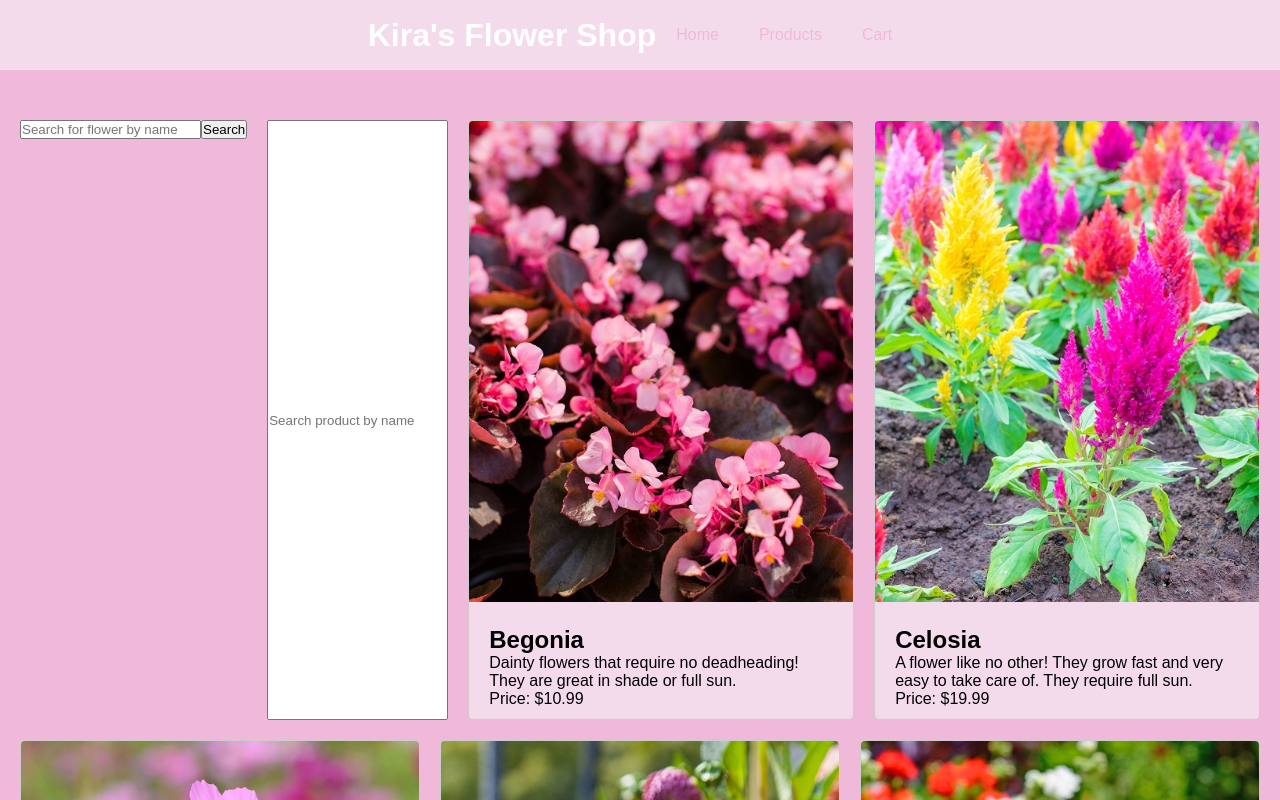
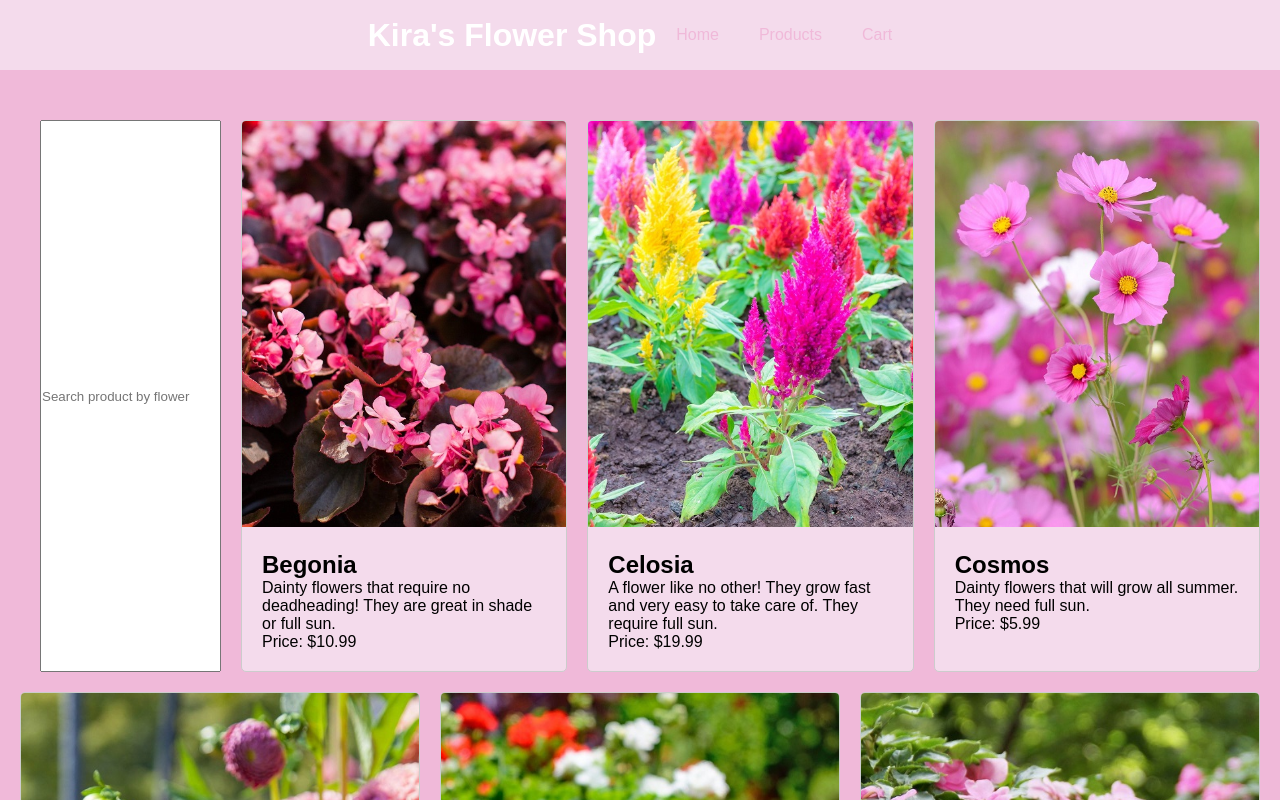
Before and after one commit to kiraashley24/inf655_midterm, a React (Create React App) app: page /productdetail in a window 1280 px wide. Shown: the top 800 px of the page. Built offline with nearby package versions, Linux system fonts and the light colour scheme.

Commit message:
finally have one functioning search bar component

```diff
--- a/src/App.js
+++ b/src/App.js
@@ -11,6 +11,7 @@ import Checkout from './components/Checkout';
 import ThankYou from './pages/thankyou';
 import { CartProvider } from './components/context/CartContext';
 
+//funcitonality being handled in APP ex.) search functionality
 const App = () => {
   const [cart, setCart] = useState([]);
 
@@ -29,11 +30,6 @@ const App = () => {
     return cart.reduce((total, item) => total + item.price * item.quantity, 0);
   };
 
-  const handleSearch = (searchTerm) => {
-    // Define your search logic here
-    console.log('Search term:', searchTerm);
-  };
-
   const handleSubmit = (formData) => {
     // Handle form submission logic here
     console.log('Form submitted:', formData);
@@ -46,8 +42,7 @@ const App = () => {
         <Routes>
           <Route path="/" element={<HomePage />} />
           <Route path="/products" element={<Products products={ItemDescript} addToCart={addToCart} />} />
-          <Route path="/productdetail" element={<ProductDetail products={ItemDescript} handleSearch={handleSearch} />} />
-
+          <Route path="/productdetail" element={<ProductDetail products={ItemDescript} />} />
           <Route path="/cart" element={<Cart cart={cart} removeFromCart={removeFromCart} />} />
           <Route path="/checkout" element={<Checkout cart={cart} setCart={setCart} totalPrice={calculateTotal()} handleSubmit={handleSubmit} />} />
           <Route path="/thankyou" element={<ThankYou />} />
--- a/src/components/Products.js
+++ b/src/components/Products.js
@@ -1,49 +1,20 @@
-import React, { useState } from 'react';
-import Product from './Product';
-import Search from './Search'; // Import the Search component
+import React from 'react';
+import ProductDetail from '../pages/ProductDetail';
 
 const Products = ({ products, onAddToCart }) => {
-  const [searchResults, setSearchResults] = useState(products);
-  const [searchTerm, setSearchTerm] = useState('');
-
-  const handleSearch = (searchTerm) => {
-    setSearchTerm(searchTerm);
-    const results = products.filter((product) =>
-      product.name.toLowerCase().includes(searchTerm.toLowerCase())
-    );
-    setSearchResults(results);
-  };
-
-  const renderProducts = () => {
-    if (!searchTerm || searchResults.length === 0) {
-      return products.map((product) => (
-        <Product
+  return (
+    <div className="products">
+      {products.map((product) => (
+        <ProductDetail
           key={product.id}
           id={product.id}
           name={product.name}
           image={product.image}
+          description={product.description}
           price={product.price}
           onAddToCart={onAddToCart}
         />
-      ));
-    } else {
-      return searchResults.map((product) => (
-        <Product
-          key={product.id}
-          id={product.id}
-          name={product.name}
-          image={product.image}
-          price={product.price}
-          onAddToCart={onAddToCart}
-        />
-      ));
-    }
-  };
-
-  return (
-    <div className="products">
-      <Search handleSearch={handleSearch} /> {/* Add the Search component */}
-      {renderProducts()}
+      ))}
     </div>
   );
 };
--- a/src/components/Search.js
+++ b/src/components/Search.js
@@ -5,24 +5,13 @@ const Search = ({ handleSearch }) => {
 
   const handleChange = (e) => {
     setSearchTerm(e.target.value);
-  };
-
-  const handleSubmit = (e) => {
-    e.preventDefault();
-    handleSearch(searchTerm);
-    setSearchTerm('');
+    handleSearch(e.target.value); // Update the search term in the parent component
   };
 
   return (
-    <form onSubmit={handleSubmit}>
-      <input
-        type="text"
-        placeholder="Search for flower by name"
-        value={searchTerm}
-        onChange={handleChange}
-      />
-      <button type="submit">Search</button>
-    </form>
+    <div>
+      {/* You can remove the input field and the button */}
+    </div>
   );
 };
 
--- a/src/pages/ProductDetail.js
+++ b/src/pages/ProductDetail.js
@@ -1,13 +1,12 @@
 import React, { useState } from 'react';
-import ItemDescript from '../components/ItemDescript';
-import Search from '../components/Search';
+import Search from '../components/Search'; // Import the Search component
 
-const ProductDetail = ({ handleSearch }) => {
+const ProductDetail = ({ products, handleSearch }) => {
   // Assume ItemDescript is an array of products
   const [searchTerm, setSearchTerm] = useState('');
 
   // Filter products based on search term
-  const filteredProducts = ItemDescript.filter(product =>
+  const filteredProducts = products.filter(product =>
     product.name.toLowerCase().includes(searchTerm.toLowerCase())
   );
 
@@ -21,7 +20,7 @@ const ProductDetail = ({ handleSearch }) => {
       <Search handleSearch={handleSearch} /> {/* Add the Search component */}
       <input
         type="text"
-        placeholder="Search product by name"
+        placeholder="Search product by flower"
         value={searchTerm}
         onChange={handleChange}
       />
```
